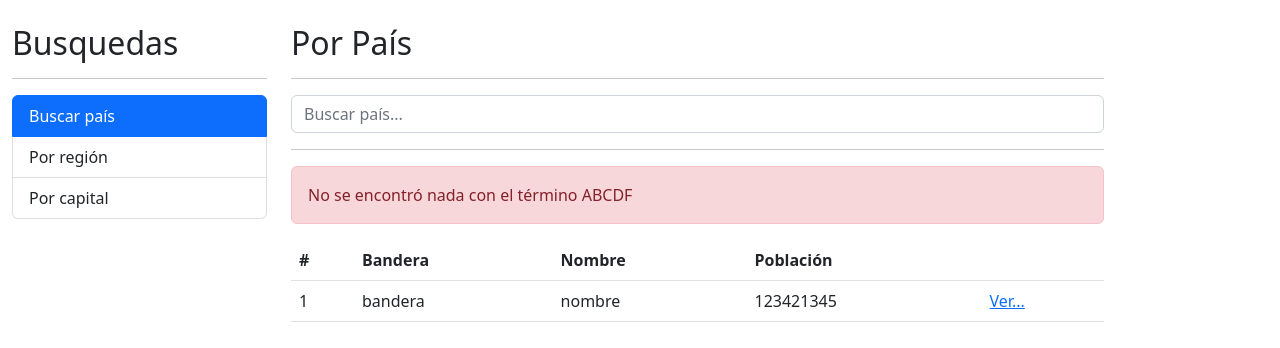
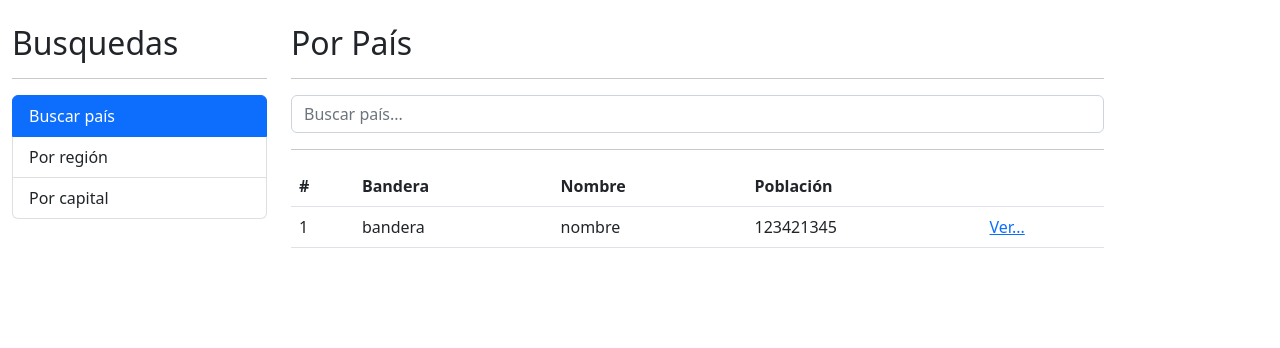
Before and after one commit to Nich95/paisesApp, an Angular app: page / in a window 1280 px wide. Shown: the top 348 px of the page. Built offline with nearby package versions, Linux system fonts and the light colour scheme.

Commit message:
Manejo de error en una busqueda incorrecta (#9)

```diff
--- a/src/app/pais/pages/por-pais/por-pais.component.html
+++ b/src/app/pais/pages/por-pais/por-pais.component.html
@@ -16,11 +16,12 @@
 
 <hr>
 
-<div class="alert alert-danger">
-  No se encontró nada con el término ABCDF
+<div *ngIf="hayError"
+      class="alert alert-danger">
+  No se encontró nada con el término {{ termino }}
 </div>
 
-<div class="row">
+<div *ngIf="!hayError" class="row">
   <div class="col">
     <table class="table table-hover">
       <thead>
--- a/src/app/pais/pages/por-pais/por-pais.component.ts
+++ b/src/app/pais/pages/por-pais/por-pais.component.ts
@@ -8,15 +8,19 @@
 export class PorPaisComponent {
 
   termino: string = '';
+  hayError: boolean = false;
 
   constructor( private paisService: PaisService ) {}
 
   buscar() {
+    this.hayError = false;
     console.log( this.termino );
 
     this.paisService.buscarPais( this.termino )
-      .subscribe( resp => {
+      .subscribe( ( resp ) => {
         console.log( resp );
+      }, ( err ) => {
+        this.hayError = true;
       } );
   }
 }
--- a/src/app/pais/services/pais.service.ts
+++ b/src/app/pais/services/pais.service.ts
@@ -1,6 +1,7 @@
 import { HttpClient } from '@angular/common/http';
 import { Injectable } from '@angular/core';
-import { Observable } from 'rxjs';
+import { Observable, of } from 'rxjs';
+import { catchError } from 'rxjs/operators';
 
 @Injectable({
   providedIn: 'root'
```
